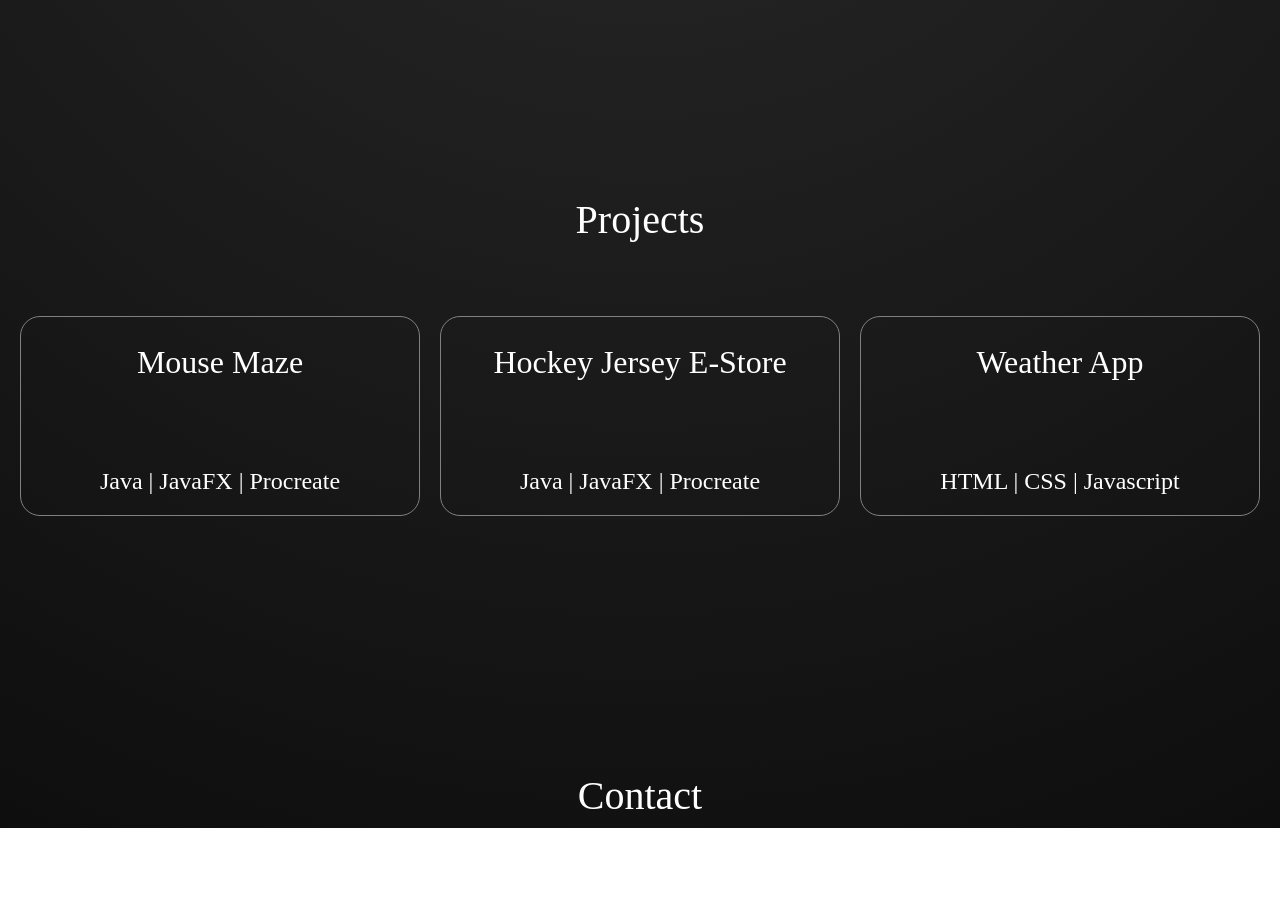
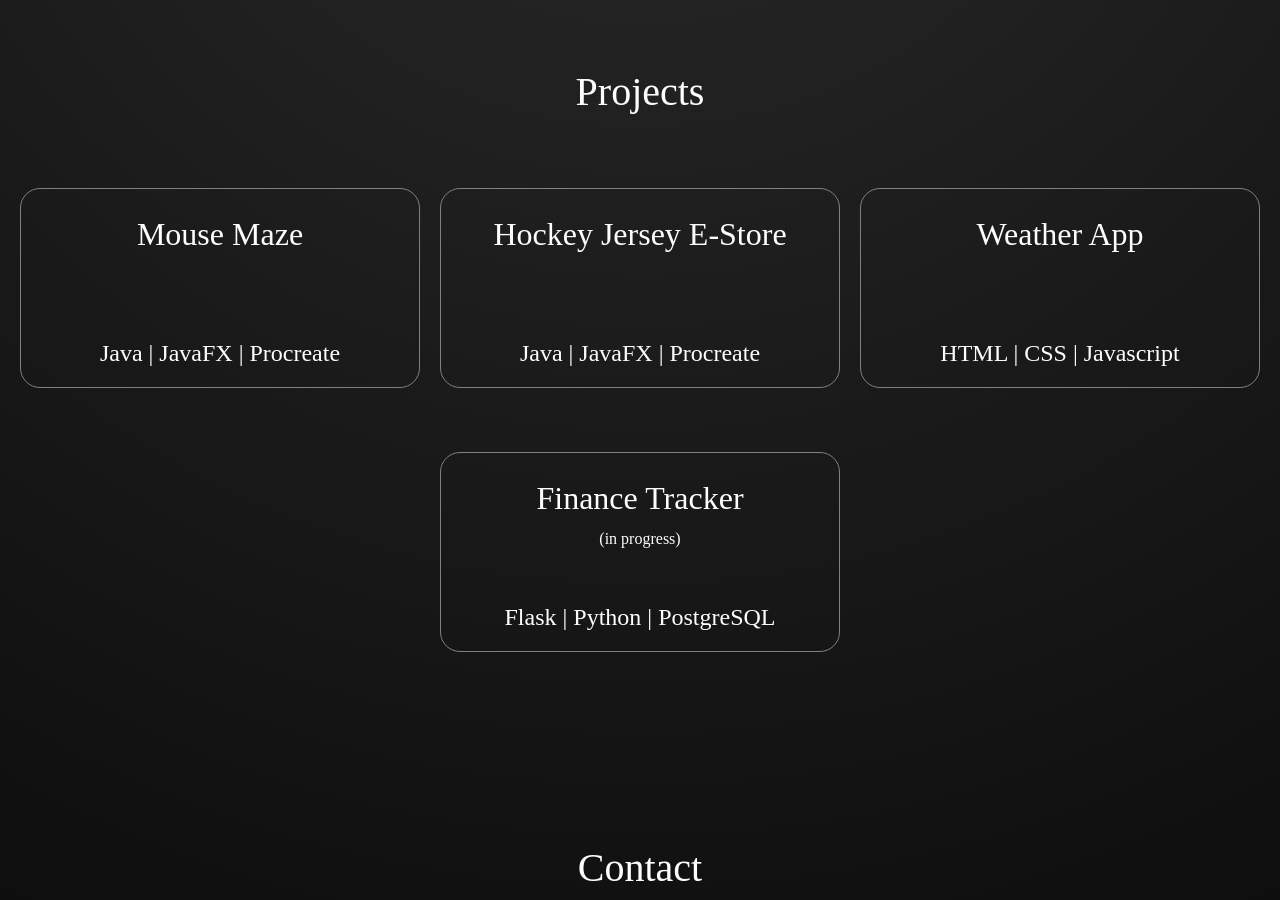
Before and after one commit to noahvogtli/portfolio, a website: page index.html in a window 1280 px wide. Shown: the part 1640-2540 px from the top of the page. Before the commit the page ends 2468 px from the top, so only its background shows below. Drawn offline with nearby package versions, Linux system fonts and the light colour scheme; a web font is replaced by a local one.

Commit message:
added more styling to the project boxes

```diff
--- a/index.html
+++ b/index.html
@@ -75,6 +75,10 @@
             <h2>Weather App</h2>
             <p>HTML | CSS | Javascript</p>
         </a>
+        <a href="financetracker.html" class="project-boxes">
+            <h2>Finance Tracker <br><h6>(in progress)</h6></h2>
+            <p>Flask | Python | PostgreSQL</p>
+        </a>
     </div>
     <div class="space"></div>
     <div class="space"></div>
--- a/style.css
+++ b/style.css
@@ -178,7 +178,7 @@ body
 
 .space
 {
-    margin: 20%;
+    margin: 15%;
 }
 
 
@@ -211,6 +211,7 @@ body
     justify-content: center;
     align-items: center;
     text-align: center;
+    flex-wrap: wrap;
 }
 
 .about-heading
@@ -348,4 +349,9 @@ body
         margin-top: 2%;
         border: 1%;
     }
+
+    .project-boxes h6
+    {
+        margin-top: -10%;
+    }
 }
```
